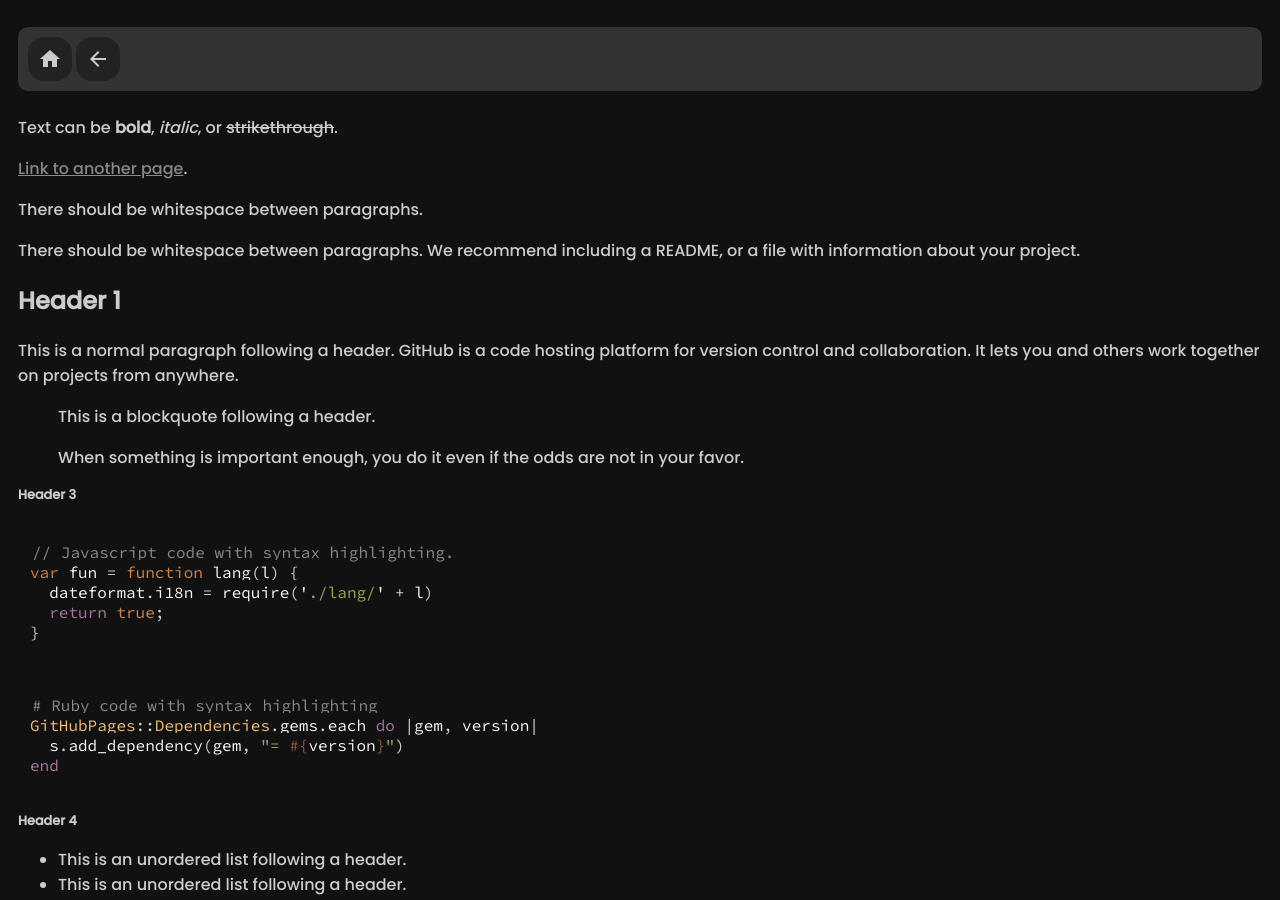
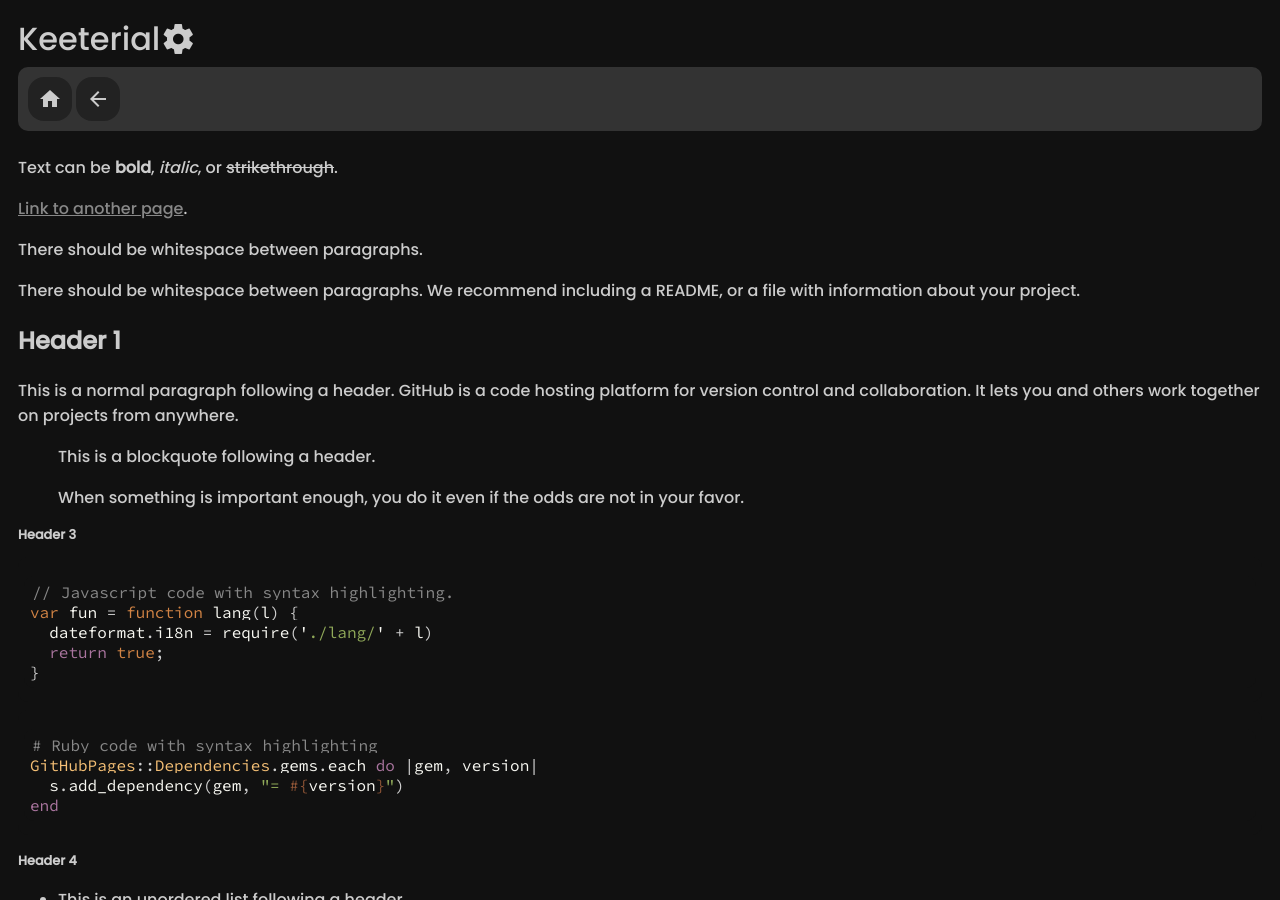
Before and after one commit to Kee7702/Keeterial, a Jekyll site: the page built from index.md, in a window 1280 px wide and 900 px high. Built offline with Jekyll 4.4.1, drawn with Linux system fonts in a browser that asks for light colours.

Commit message:
Update default.html

```diff
--- a/_layouts/default.html
+++ b/_layouts/default.html
@@ -1 +1 @@
-<!doctype html><html lang="en-US"><head><meta charset="utf-8"><meta http-equiv="X-UA-Compatible" content="IE=edge"><meta data-n-head="ssr" data-hid="og:image" name="og:image" content="{{ page.embedIcon | default:"/assets/images/icon.png" }}"><link rel="icon" href="/assets/images/icon.ico"><meta name="theme-color" content="#9999ff">{% seo %}{{ page.headInsert }}<link rel="stylesheet" href="{{ '/assets/css/style.css?v=' | append: site.github.build_revision | relative_url }}"><script src="{{ '/assets/js/scale.fix.js' | relative_url }}"></script><meta name="viewport" content="width=device-width, initial-scale=1.0, maximum-scale=12.0, minimum-scale=.25, user-scalable=yes"/><!--[if lt IE 9]><script src="//html5shiv.googlecode.com/svn/trunk/html5.js"></script><![endif]-->{% include head-custom.html %}</head><body><div class="wrapper"><header>{% include global-announcement-header.html %}</header><div class="navigation-container"><a class="material-icons" href="/">home</a><a class="material-icons" href="../">arrow_back</a>{% include global-navigation.html %}{{ page.navAdd }}</div><section>{{ content }}</section></div><!--[if !IE]><script>fixScale(document);</script><![endif]--></body></html>
+<!doctype html><html lang="en-US"><head><meta charset="utf-8"><meta http-equiv="X-UA-Compatible" content="IE=edge"><meta data-n-head="ssr" data-hid="og:image" name="og:image" content="{{ page.embedIcon | default:"/assets/images/icon.png" }}"><link rel="icon" href="/assets/images/icon.ico"><meta name="theme-color" content="#9999ff">{% seo %}{{ page.headInsert }}<link rel="stylesheet" href="{{ '/assets/css/style.css?v=' | append: site.github.build_revision | relative_url }}"><script src="{{ '/assets/js/scale.fix.js' | relative_url }}"></script><meta name="viewport" content="width=device-width, initial-scale=1.0, maximum-scale=12.0, minimum-scale=.25, user-scalable=yes"/><!--[if lt IE 9]><script src="//html5shiv.googlecode.com/svn/trunk/html5.js"></script><![endif]-->{% include head-custom.html %}</head><body><div class="wrapper"><header>{% include global-title-header.html %}</header>{% include global-announcement-header.html %}<div class="navigation-container"><a class="material-icons" href="/">home</a><a class="material-icons" href="../">arrow_back</a>{% include global-navigation.html %}{{ page.navAdd }}</div><section>{{ content }}</section></div><!--[if !IE]><script>fixScale(document);</script><![endif]--></body></html>
```
